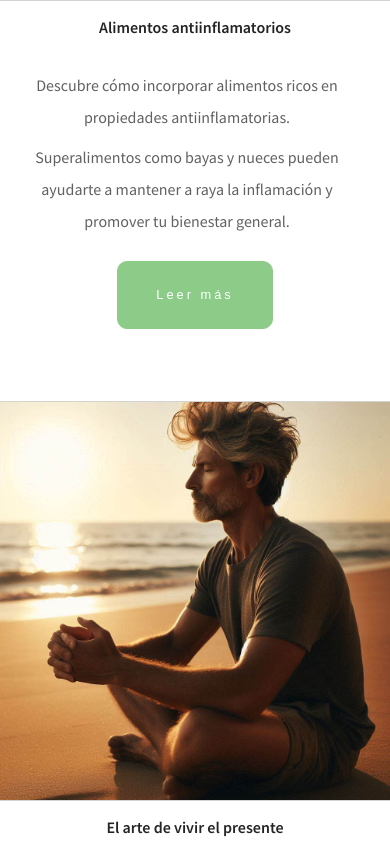
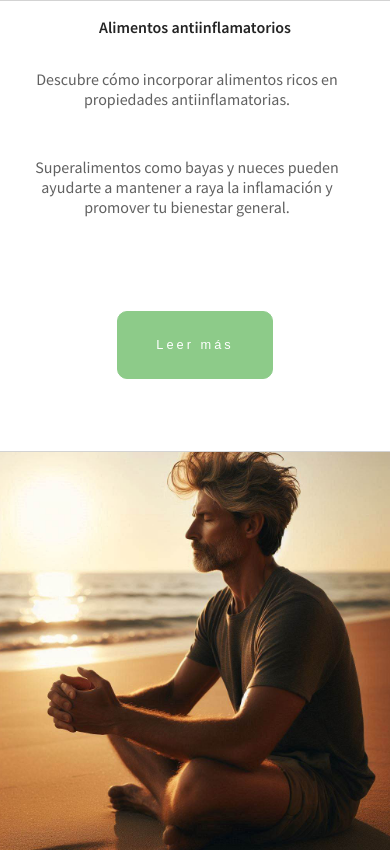
Before and after one commit to MarinaMadrid/viviendosano, a plain HTML site: page index.html in a window 390 px wide. Shown: the part 1926-2776 px from the top of the page. Drawn offline with Linux system fonts and the light colour scheme.

Commit message:
mejoras en responsive

```diff
--- a/scss/_layout.scss
+++ b/scss/_layout.scss
@@ -138,8 +138,7 @@ section{
 
 /*PORTFOLIO*/
 .main__portfolio{
-    max-height: auto;
-    margin-bottom: 10em;
+    margin-bottom: 3em;
 }
 
 .main__portfolio__content{
@@ -151,27 +150,26 @@ section{
     margin-right: 3em;
     justify-items: center;
     align-items: center;
+    justify-content: center;
 
     p{
         font-size: medium;
-        line-height: 2em;
         margin-bottom: 3em;
         margin-right: 1em;
     }
 
     article{
         display: grid;
-        grid-template-rows: 1fr auto auto;
+        grid-template-rows: 1fr 0.5fr auto;
         gap: 1em;
         justify-items: center;
-        text-align: center;
         margin-bottom: 3em;
     }
 
     figure{
         grid-row: 1 / 2;
-        text-align: center;
         width: 25em;
+        max-height: 483.81px;
     }
 
     img {
@@ -190,10 +188,6 @@ section{
         grid-row: 2 / 3;
         padding: 0 1em;
         max-width: 35em;
-
-        p {
-          margin-bottom: 0.5em;
-        }
       }
 
       .button__green {
@@ -225,6 +219,10 @@ section{
         margin-bottom: 2.5em;
         letter-spacing: 2px;
         font-size: large;
+    }
+
+    ul {
+        @include flexbox(column, center, center);
     }
 
     li{
--- a/scss/_mediaqueries.scss
+++ b/scss/_mediaqueries.scss
@@ -1,5 +1,5 @@
 /*MEDIA QUERY*/
-@media screen and (max-width: 1020px) {
+@media screen and (max-width: 1284px) {
     header {
         @include flexbox(column);
         padding-top: 3em;
@@ -24,7 +24,8 @@
     }
 
     .main__portfolio__content {
-        @include flexbox(column);
+        grid-template-columns: 1fr 1fr;
+        gap: 1.5em;
 
         article {
             width: 100%;
@@ -40,3 +41,25 @@
         margin-right: 8em;
     }
 }
+
+@media screen and (max-width: 850px) {
+    .main__portfolio__content {
+        grid-template-columns: 1fr;
+        margin-left: 1em;
+        margin-right: 1em;
+    }
+}
+
+@media screen and (max-width: 850px) {
+    .main__portfolio__content {
+        grid-template-columns: 1fr;
+        margin-left: 1em;
+        margin-right: 1em;
+    }
+}
+
+@media screen and (max-width: 850px) {
+    .main__formulario__data{
+        min-width: 30em;
+    }
+}
```
Also changed, not shown: style.css, 1 other file.
